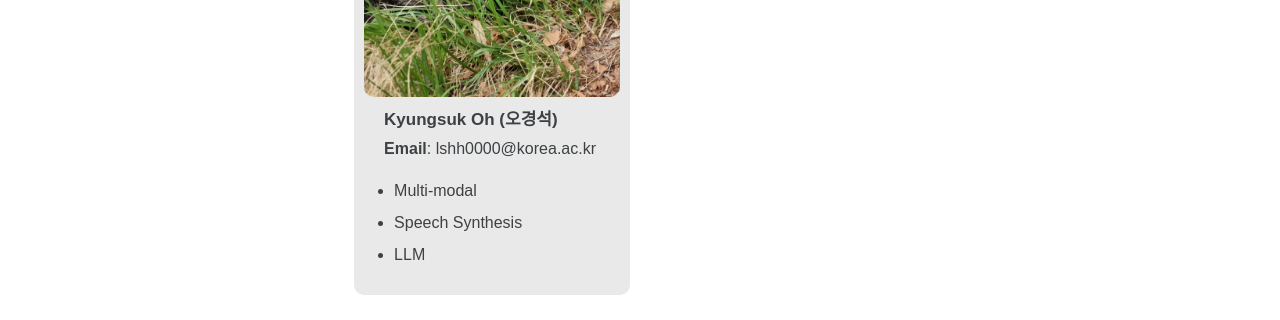
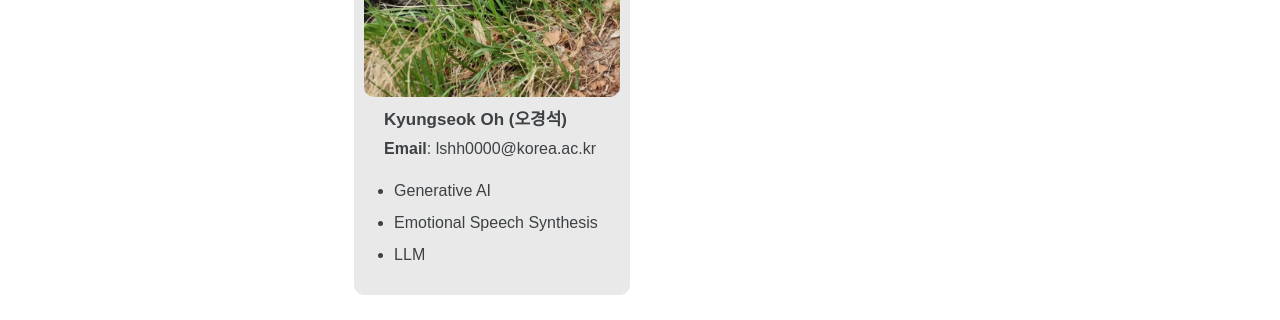
Before and after one commit to slp-laboratory/slp-laboratory.github.io, a Jekyll site: the page built from _pages/members.md, in a window 1280 px wide and 900 px high, scrolled down 5287 px. Shown: the part 356-676 px from the top of the window. Built offline with Jekyll 4.4.1, drawn with Linux system fonts in a browser that asks for light colours; cached includes are drawn as plain includes; comment, search, counter and statistics services are not loaded; some of the changed text lies outside the part shown.

Commit message:
0806 hyunku
0806 hyunku

```diff
--- a/_pages/members.md
+++ b/_pages/members.md
@@ -50,7 +50,7 @@ toc: true
       </div>
     </div>
       <div class="student">
-      <img src="../assets/images/member/ttahir.png" alt="Tahir Sher">
+      <img src="../assets/images/member/tahir.png" alt="Tahir Sher">
       <div class="info">
         <div class="name">Tahir Sher (타히르)</div>
         <div class="email"><strong>Email</strong>: tahir2011.iiui@gmail.com</div>
@@ -231,11 +231,11 @@ toc: true
     <div class="student">
       <img src="../assets/images/member/buzzi2.JPG" alt="Ham Yanghun">
       <div class="info">
-        <div class="name"> Kyungsuk Oh (오경석)</div>
+        <div class="name"> Kyungseok Oh (오경석)</div>
         <div class="email"><strong>Email</strong>: lshh0000@korea.ac.kr </div>
         <ul>
-          <li> Multi-modal </li>
-          <li> Speech Synthesis </li>
+          <li> Generative AI </li>
+          <li> Emotional Speech Synthesis </li>
           <li> LLM </li>
         </ul>
       </div>
```
Also changed, not shown: other parts of _pages/members.md (+1 -1 lines).
